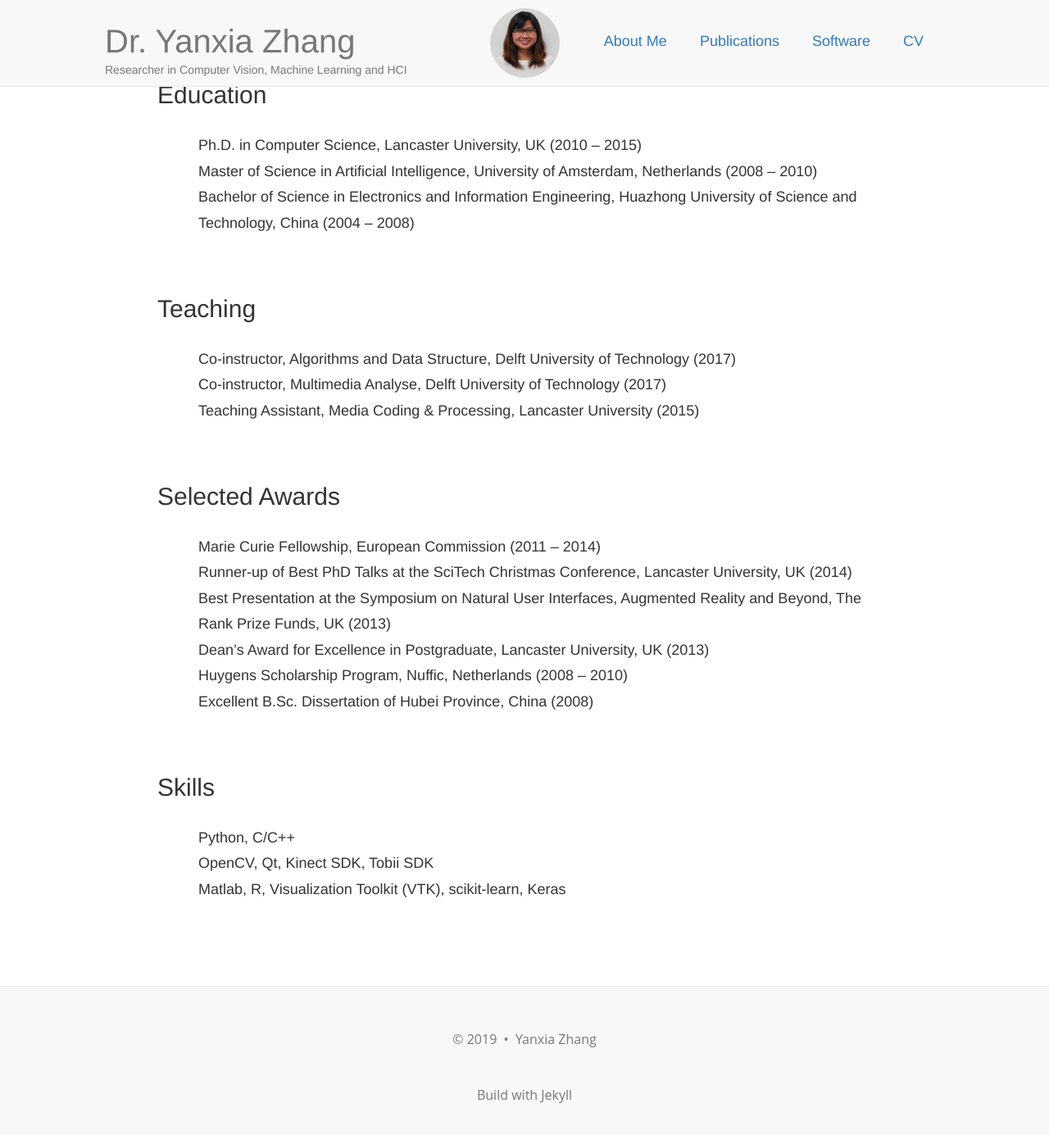
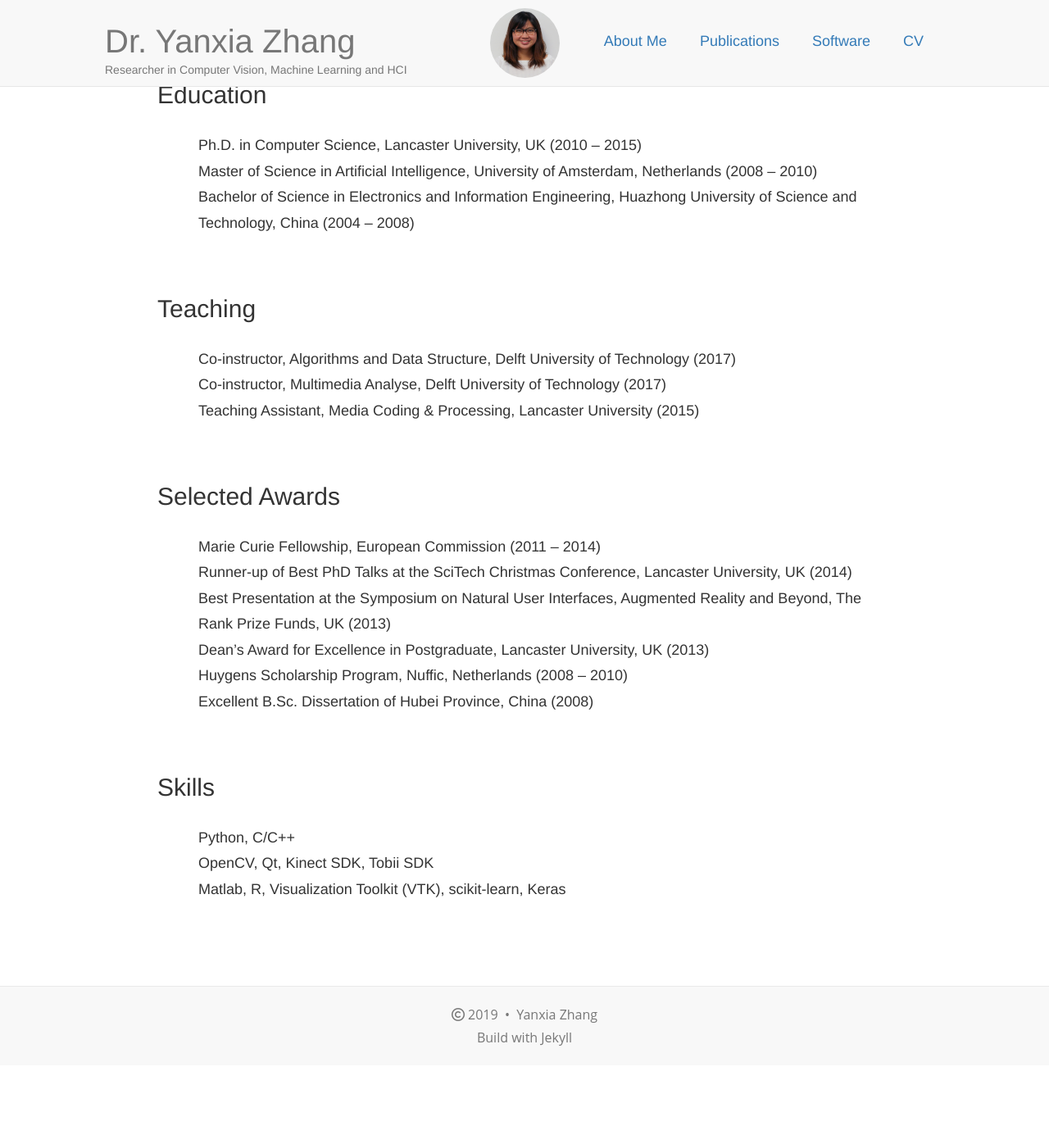
Before and after one commit to yanxia-zhang/yanxia-zhang.github.io, a Jekyll site: the page built from index.html, in a window 1280 px wide and 1400 px high, scrolled down 8645 px. Shown: the top 1385 px of the window at 82% size. Built offline with Jekyll 4.4.1, drawn with Linux system fonts in a browser that asks for light colours; nearby versions of some CDN libraries; after the commit the page ends 9945 px from its top, so only the background shows below that.

Commit message:
update footer

```diff
--- a/_includes/footer.html
+++ b/_includes/footer.html
@@ -1,8 +1,8 @@
 <footer>
   <div class="container">
     <p class="copyright">
-      &copy; {{ site.time | date: '%Y' }} &nbsp;&bull;&nbsp; Yanxia Zhang
+      <i class='far fa-copyright'></i> {{ site.time | date: '%Y' }} &nbsp;&bull;&nbsp; Yanxia Zhang<br/>
+      Build with Jekyll
     </p>
-    <p class="copyright">Build with Jekyll</p>
   </div>
 </footer>
--- a/css/footer.css
+++ b/css/footer.css
@@ -1,7 +1,6 @@
 /* --- Footer --- */
 
 footer {
-  padding: 30px 0;
   border-top: 1px #EAEAEA solid;
   margin-top: 50px;
   font-size: 14px;
```
